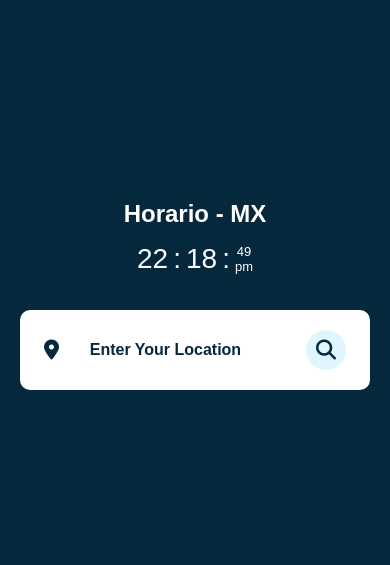
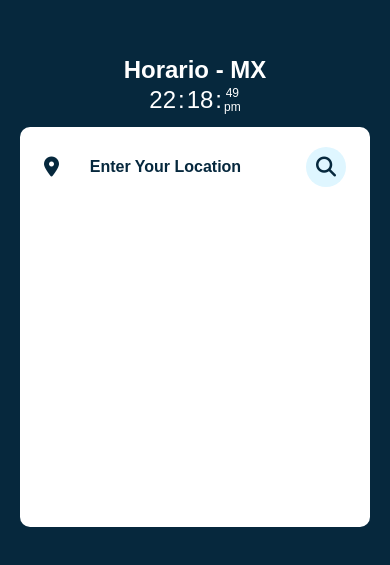
Before and after one commit to AlexGeovanni/Weather_app, a plain HTML site: page index.html in a window 390 px wide. Shown: the part 135-700 px from the top of the page. Drawn offline with Linux system fonts and the light colour scheme.

Commit message:
Actualizado

```diff
--- a/main.js
+++ b/main.js
@@ -18,7 +18,11 @@ search.addEventListener('click',async()=>{
 
     let data = await fetch(url).then((res)=>{
         if(res.status !="200"){
-            container.style.height="480px"
+            if(screen.width > 768){
+                container.style.height="480px"
+            }else{
+                container.style.height="400px"
+            }
             weatherBox.style.display = 'none';
             weatherDetails.style.display = 'none';
             error404.style.display = 'block';
@@ -51,6 +55,8 @@ function Temperatures(Te,Hu,Sp,Des,Img){
 
     if(screen.width > 768){
         container.style.height="550px"
+    }else{
+        container.style.height="450px"
     }
 
     imgen.src= ''
@@ -61,7 +67,6 @@ function Temperatures(Te,Hu,Sp,Des,Img){
     description.innerHTML= Des;
 
     error404.style.display ='none'
-    container.style.height="400px"
     weatherBox.style.display = '';
     weatherDetails.style.display = '';
     weatherBox.classList.add('fadeIn');
--- a/style.css
+++ b/style.css
@@ -17,7 +17,9 @@ main{
     align-items: center;
     justify-content: center;
 }
+
 /* style del contenido del reloj */
+
 .container-reloj{
     text-align: center;
     color: #fff;
@@ -188,9 +190,31 @@ main{
 
 
 @media screen and (max-width:768px) {
+/* style del contenido del reloj */
+    .container-reloj{
+        width: 350px;
+        margin-bottom: 5px;
+        padding: 8px 0;
+    }
+    .container-reloj h2{
+        margin-bottom: 2px;
+    }
+    .container-reloj >div{
+        gap:2px ;
+    }
+    .container-reloj p,
+    .container-reloj span{
+        font-size: 24px;
+    }
+    .container-reloj div div p{
+        font-size: 12px;
+    }
+
+
+/* Style de contenido del clima */
     .container{
         width:350px;
-        height: 80px;
+        height: 400px;
         padding: 20px 24px;
         border-radius: 10px;
     }
```
Also changed, not shown: 2 other files.
